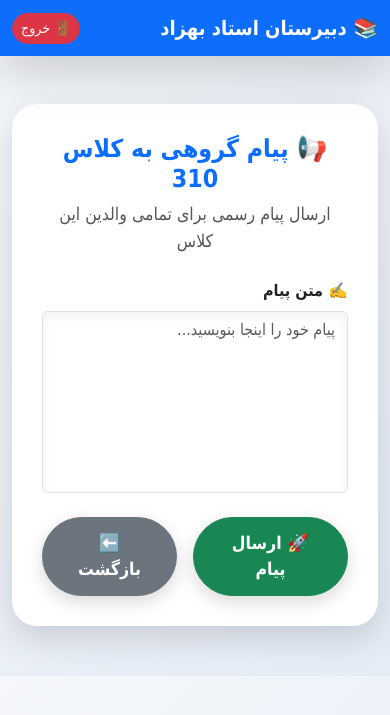
After one commit to mehrab138787/behzad, a Flask app: page /send_class_message/1 in a window 390 px wide. The commit adds this page. Shown: the top 715 px of the page. Run offline with Flask 3, Linux system fonts and the light colour scheme; a user stored in the database is signed in; parts of the project's set-up code (start-up, migrations or seed data) failed here and were passed over.

```diff
--- a/app.py
+++ b/app.py
@@ -93,11 +93,21 @@ def index():
     absents_today = Attendance.query.join(Student).join(Class).filter(Attendance.date==today).all()
     return render_template("index.html", classes=classes, absents_today=absents_today)
 
+# --- VIEW CLASS با جستجوی اختصاصی ---
 @app.route("/class/<int:class_id>")
 @login_required
 def view_class(class_id):
     class_ = Class.query.get_or_404(class_id)
-    students = Student.query.filter_by(class_id=class_id).order_by(Student.lastname, Student.firstname).all()
+    search_query = request.args.get("search", "").strip()
+
+    query = Student.query.filter_by(class_id=class_id)
+    if search_query:
+        query = query.filter(
+            (Student.firstname.ilike(f"%{search_query}%")) |
+            (Student.lastname.ilike(f"%{search_query}%"))
+        )
+    students = query.order_by(Student.lastname, Student.firstname).all()
+
     return render_template("class_detail.html", class_=class_, students=students)
 
 @app.route("/add_class", methods=["GET", "POST"])
@@ -207,6 +217,37 @@ def send_message():
         flash(f"❌ خطا در ارسال پیام: {e}", "danger")
     return redirect(request.referrer)
 
+# --- پیام گروهی برای یک کلاس ---
+@app.route("/send_class_message/<int:class_id>", methods=["GET", "POST"])
+@login_required
+def send_class_message(class_id):
+    class_ = Class.query.get_or_404(class_id)
+    if request.method == "POST":
+        message = request.form["message"]
+        if not message.strip():
+            flash("❌ متن پیام نمی‌تواند خالی باشد", "danger")
+            return redirect(url_for("send_class_message", class_id=class_id))
+
+        parent_numbers = [s.parent_number for s in class_.students if s.parent_number]
+
+        if not parent_numbers:
+            flash("❌ شماره‌ای برای والدین این کلاس ثبت نشده است", "danger")
+            return redirect(url_for("view_class", class_id=class_id))
+
+        try:
+            api.sms_send({
+                'sender': '2000300261',
+                'receptor': ",".join(parent_numbers),
+                'message': message
+            })
+            flash(f"✅ پیام برای همه والدین کلاس {class_.name} ارسال شد.", "success")
+        except Exception as e:
+            flash(f"❌ خطا در ارسال پیام: {e}", "danger")
+
+        return redirect(url_for("view_class", class_id=class_id))
+
+    return render_template("send_class_message.html", class_=class_)
+
 # --- جستجوی غیبت دانش‌آموز ---
 @app.route("/student_absences", methods=["GET", "POST"])
 @login_required
--- /dev/null
+++ b/templates/send_class_message.html
@@ -0,0 +1,108 @@
+<!DOCTYPE html>
+<html lang="fa">
+<head>
+  <meta charset="UTF-8">
+  <meta name="viewport" content="width=device-width, initial-scale=1, maximum-scale=1">
+  <title>📢 پیام گروهی - کلاس {{ class_.name }}</title>
+  <link href="https://cdn.jsdelivr.net/npm/bootstrap@5.3.2/dist/css/bootstrap.rtl.min.css" rel="stylesheet">
+  <style>
+    body {
+      background: linear-gradient(135deg, #f5f7fa, #e4ecf7);
+      font-family: "Vazirmatn", Tahoma, sans-serif;
+      padding-bottom: 50px;
+    }
+    .message-card {
+      border-radius: 25px;
+      background: #fff;
+      padding: 30px;
+      box-shadow: 0 12px 35px rgba(0,0,0,0.15);
+      animation: fadeIn 0.6s ease;
+    }
+    .message-header {
+      text-align: center;
+      margin-bottom: 25px;
+    }
+    .message-header h2 {
+      font-weight: 700;
+      color: #0d6efd;
+    }
+    .message-header p {
+      font-size: 1.1rem;
+      color: #555;
+    }
+    textarea {
+      border-radius: 15px;
+      resize: none;
+      font-size: 1.1rem;
+      padding: 15px;
+      transition: all 0.3s ease;
+      box-shadow: 0 4px 12px rgba(0,0,0,0.05) inset;
+    }
+    textarea:focus {
+      border: 2px solid #0d6efd;
+      box-shadow: 0 0 15px rgba(13,110,253,0.4);
+    }
+    .btn-send {
+      border-radius: 50px;
+      padding: 12px 25px;
+      font-size: 1.1rem;
+      font-weight: 600;
+      box-shadow: 0 6px 18px rgba(0,0,0,0.15);
+      transition: transform 0.2s;
+    }
+    .btn-send:hover {
+      transform: translateY(-2px);
+    }
+    @keyframes fadeIn {
+      from { opacity: 0; transform: translateY(30px); }
+      to { opacity: 1; transform: translateY(0); }
+    }
+  </style>
+</head>
+<body dir="rtl">
+
+<!-- Navbar -->
+<nav class="navbar navbar-expand-lg navbar-dark bg-primary shadow-lg">
+  <div class="container-fluid">
+    <a class="navbar-brand fw-bold fs-5" href="/">📚 دبیرستان استاد بهزاد</a>
+    <div class="d-flex ms-auto">
+      <a href="{{ url_for('logout') }}" class="btn btn-danger btn-sm rounded-pill">🚪 خروج</a>
+    </div>
+  </div>
+</nav>
+
+<div class="container mt-5">
+  {% with messages = get_flashed_messages(with_categories=true) %}
+    {% if messages %}
+      {% for category, message in messages %}
+        <div class="alert alert-{{ category }} alert-dismissible fade show shadow-sm" role="alert">
+          {{ message }}
+          <button type="button" class="btn-close" data-bs-dismiss="alert"></button>
+        </div>
+      {% endfor %}
+    {% endif %}
+  {% endwith %}
+
+  <div class="message-card">
+    <div class="message-header">
+      <h2>📢 پیام گروهی به کلاس {{ class_.name }}</h2>
+      <p>ارسال پیام رسمی برای تمامی والدین این کلاس</p>
+    </div>
+
+    <form method="POST">
+      <div class="mb-4">
+        <label for="message" class="form-label fw-bold">✍️ متن پیام</label>
+        <textarea id="message" name="message" class="form-control" rows="7" placeholder="پیام خود را اینجا بنویسید..." required></textarea>
+      </div>
+
+      <div class="d-flex gap-3 justify-content-center">
+        <button type="submit" class="btn btn-success btn-send">🚀 ارسال پیام</button>
+        <a href="{{ url_for('view_class', class_id=class_.id) }}" class="btn btn-secondary btn-send">⬅️ بازگشت</a>
+      </div>
+    </form>
+  </div>
+</div>
+
+<script src="https://cdn.jsdelivr.net/npm/bootstrap@5.3.2/dist/js/bootstrap.bundle.min.js"></script>
+</body>
+</html>
```
Also changed, not shown: templates/class_detail.html (+17 -7 lines), instance/school.db.
